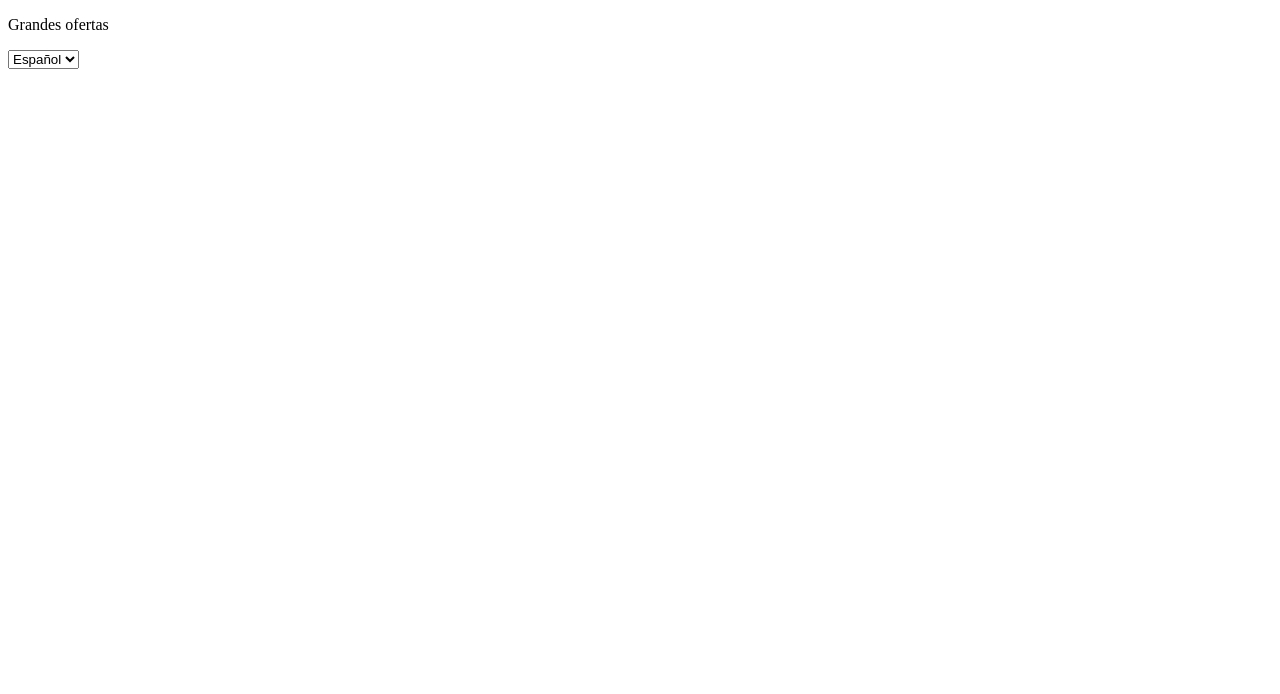
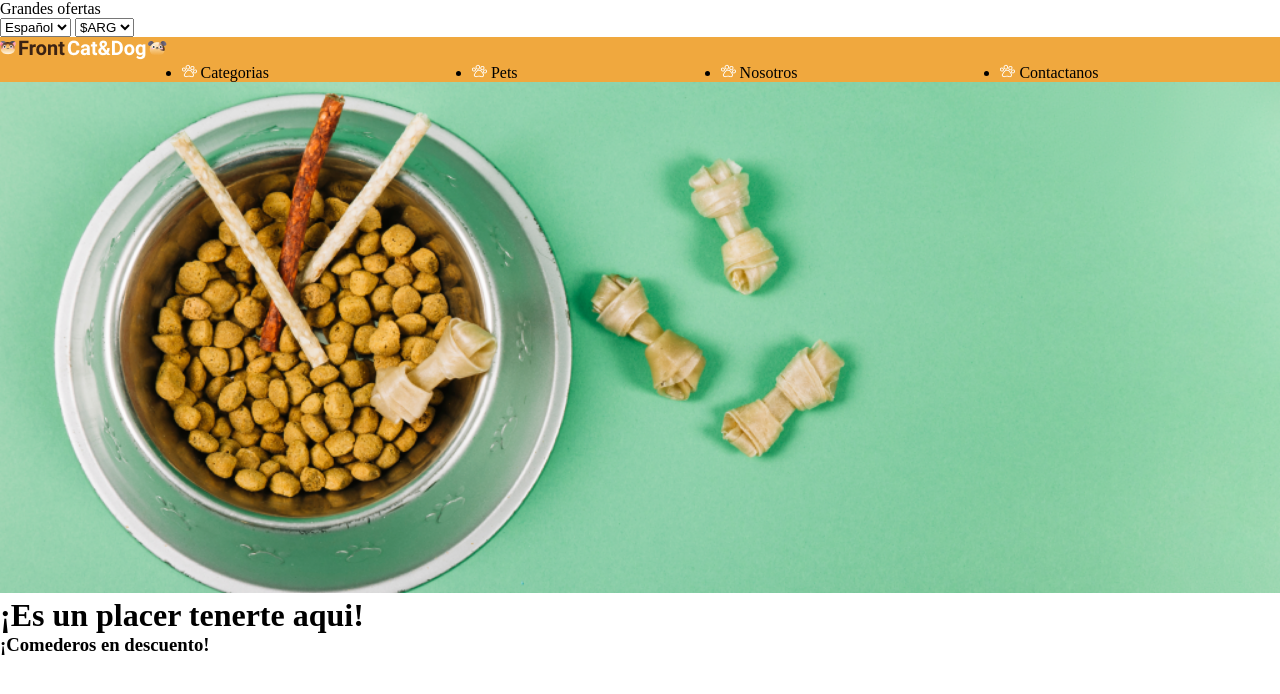
Before and after one commit to luciaduque248/FrontCat-Dog, a plain HTML site: page index.html in a window 1280 px wide. Drawn offline with Linux system fonts and the light colour scheme.

Commit message:
new changes

```diff
--- /dev/null
+++ b/css/inicio.css
@@ -0,0 +1,24 @@
+*{
+    margin: 0;
+    padding: 0;
+    box-sizing: border-box;
+}
+
+header{
+    background: rgba(240, 168, 62, 1);
+}
+
+nav{
+    margin: 0 5rem;
+}
+
+ul{
+    display: flex;
+    justify-content: space-around;
+}
+
+
+.alerta{
+    background-color: rgb(89, 88, 88);
+    color: white;
+}
--- a/index.html
+++ b/index.html
@@ -5,6 +5,7 @@
     <meta http-equiv="X-UA-Compatible" content="IE=edge">
     <meta name="viewport" content="width=device-width, initial-scale=1.0">
     <link rel="shortcut icon" href="./img/Dog.png" type="image/x-icon">
+    <link rel="stylesheet" href="./css/inicio.css">
     <title>FrontCat&Dog</title>
 </head>
 <body>
@@ -12,10 +13,51 @@
         <p>Grandes ofertas</p>
 
         <select name="idioma" id="">
-            <option value="">Español</option>
-            <option value="">Inglés</option>
-            <option value="">Francés</option>
+            <option value="Español">Español</option>
+            <option value="Inglés">Inglés</option>
+            <option value="Francés">Francés</option>
         </select>
+
+        <select name="peso" id="">
+            <option value="">$ARG</option>
+            <option value="">$COP</option>
+            <option value="">$USD</option>
+        </select>
+
+    </div>
+
+    <header>
+        <img src="./img/Logo.png" alt="">
+
+        <nav>
+            <ul>
+                <li>
+                    <img src="./img/pawprint 1 (blanco).png" alt="">
+                    Categorias
+                </li>
+                <li>
+                    <img src="./img/pawprint 1 (blanco).png" alt="">
+                    Pets
+                </li>
+                <li>
+                    <img src="./img/pawprint 1 (blanco).png" alt="">
+                    Nosotros
+                </li>
+                <li>
+                    <img src="./img/pawprint 1 (blanco).png" alt="">
+                    Contactanos
+                </li>
+            </ul>
+        </nav>
+    </header>
+
+    <div>
+        <img src="./img/bowl-and-pet-daities-on-green-background 1.png" alt="" width="100%">
+
+        <h1>¡Es un placer tenerte aqui!</h1>
+        <h3>¡Comederos en descuento!</h3>
+
+
     </div>
 
 </body>
```
Also changed, not shown: img/Logo.png (added), img/pawprint 1 (blanco).png (added).
